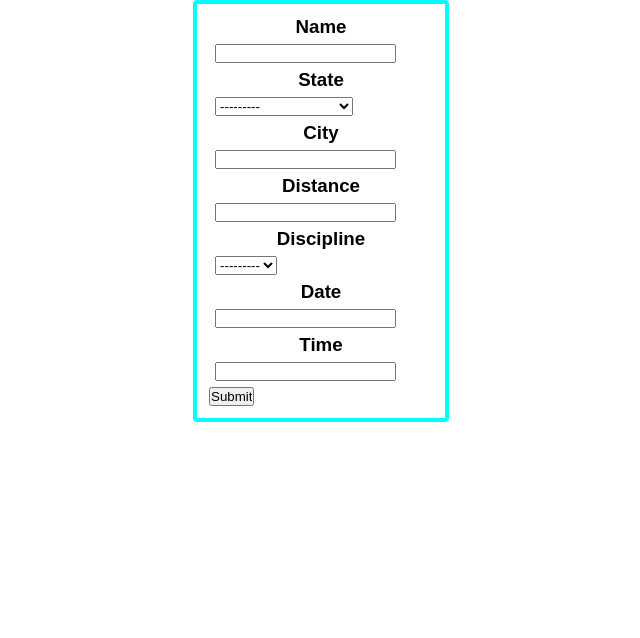
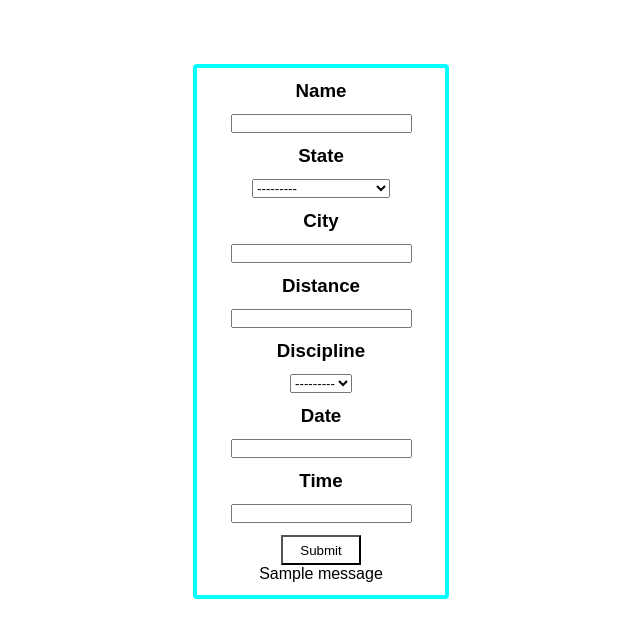
Before and after one commit to ColinS01/Bike-Races, a Django app: page /create/ in a window 1280 px wide. Shown: the part 65-703 px from the top of the page, without its empty margins (319-959 px from the left). Run offline with Django 4.2, Linux system fonts and the light colour scheme; tables that the repository leaves empty hold one stand-in row (values such as "Sample post"); one stand-in notice (Sample message) is shown.

Commit message:
race submit form active

```diff
--- a/bikerides/races/models.py
+++ b/bikerides/races/models.py
@@ -10,7 +10,7 @@ from django.utils import timezone
 states = (('AL', 'Alabama'), ('AK', 'Alaska'), ('AZ', 'Arizona'), ('AR', 'Arkansas'), ('CA', 'California'), ('CO', 'Colorado'), ('CT', 'Connecticut'), ('DE', 'Delaware'), ('DC', 'District of Columbia'), ('FL', 'Florida'), ('GA', 'Georgia'), ('HI', 'Hawaii'), ('ID', 'Idaho'), ('IL', 'Illinois'), ('IN', 'Indiana'), ('IA', 'Iowa'), ('KS', 'Kansas'), ('KY', 'Kentucky'), ('LA', 'Louisiana'), ('ME', 'Maine'), ('MD', 'Maryland'), ('MA', 'Massachusetts'), ('MI', 'Michigan'), ('MN', 'Minnesota'), ('MS', 'Mississippi'), ('MO', 'Missouri'), ('MT', 'Montana'), ('NE', 'Nebraska'), ('NV', 'Nevada'), ('NH', 'New Hampshire'), ('NJ', 'New Jersey'), ('NM', 'New Mexico'), ('NY', 'New York'), ('NC', 'North Carolina'), ('ND', 'North Dakota'), ('OH', 'Ohio'), ('OK', 'Oklahoma'), ('OR', 'Oregon'), ('PA', 'Pennsylvania'), ('RI', 'Rhode Island'), ('SC', 'South Carolina'), ('SD', 'South Dakota'), ('TN', 'Tennessee'), ('TX', 'Texas'), ('UT', 'Utah'), ('VT', 'Vermont'), ('VA', 'Virginia'), ('WA', 'Washington'), ('WV', 'West Virginia'), ('WI', 'Wisconsin'), ('WY', 'Wyoming'))
 
 class Race(models.Model):
-    name = models.CharField(default= "",max_length=24)
+    name = models.CharField(default= "",max_length=24, unique=True)
     state = models.CharField(max_length=16, choices=states)
     city = models.CharField(max_length=16)
     distance = models.IntegerField()
--- a/bikerides/races/static/races/newrace.css
+++ b/bikerides/races/static/races/newrace.css
@@ -115,6 +115,7 @@ a {
     border-width: 4px;
     border-radius: 4px;
     border-color: aqua;
+    margin-top: 5%;
     margin-left: 40%;
     margin-right: 40%;
     padding: 12px;
@@ -123,11 +124,34 @@ a {
 }
 
 .field {
-    padding: 6px;
+    padding: 12px;
+    text-align: center;
 }
 
 .field_label {
     align-items: center;
     justify-content: center;
     text-align: center;
-  }
+}
+
+.submit_button {
+    height: 30px;
+    width: 80px;
+    display: block;
+    margin: auto;
+    align-items: center;
+    justify-content: center;
+    text-align: center;
+    background-color: white;
+}
+
+.submit_button:hover {
+    background-color: #3e8e41;
+    transition: .2s;
+}
+
+.info {
+    text-decoration: none;
+    list-style: none;
+    text-align: center;
+}
--- a/bikerides/races/templates/races/login.html
+++ b/bikerides/races/templates/races/login.html
@@ -17,6 +17,11 @@
             <input type="password" name="password" placeholder="Password...">
             <input type="submit">
             <p>Don't have an account... <a href="/signup/">Signup</a></p>
+            <ul>
+                {% for message in messages %}
+                    <li class="info">{{message}}</li>
+                {% endfor %}
+            </ul>
         </form>
     </div>
 </body>
--- a/bikerides/races/templates/races/newrace.html
+++ b/bikerides/races/templates/races/newrace.html
@@ -4,14 +4,21 @@
     <link rel="stylesheet" href="{% static 'races/newrace.css' %}">
 {% endblock %}
 {% block content %}
+    <div class="race_form">
+        <form action="" method="POST">
             {% csrf_token %}
-    <div class="race_form">
             {% for field in form %}
                 <h3 class="field_label">{{field.label}}</h3>
                 <div class="field">
                     {{field}}
                 </div>
             {% endfor %}
-        <input type="submit">
+            <input class="submit_button" type="submit">
+            <ul>
+                {% for message in messages %}
+                    <li class="info">{{message}}</li>
+                {% endfor %}
+            </ul>
+        </form>
     </div>
 {% endblock %}
--- a/bikerides/races/templates/races/signup.html
+++ b/bikerides/races/templates/races/signup.html
@@ -18,11 +18,11 @@
                 {{field}}
             {% endfor %}
             <p><input type="submit" name="Create User"></p>
-            <p>Already have an account... <a href="/login/">login</a></p>
+            <p class="info">Already have an account... <a href="/login/">login</a></p>
             {% if messages %}
             <ul>
                 {% for message in messages %}
-                    <li>{{message}}</li>
+                    <li class="info">{{message}}</li>
                 {% endfor %}
             </ul>
             {% endif %}
--- a/bikerides/races/views.py
+++ b/bikerides/races/views.py
@@ -55,6 +55,12 @@ def create_race(request):
 
         if form.is_valid():
             form.save()
+            form = CreateRaceForm()
+            messages.info(request, 'Race Successfully Created!')
+
+        else:
+            messages.info(request, 'Race name already exists')
+
 
     context = {'form':form}
     return render(request, 'races/newrace.html', context)
```
Also changed, not shown: bikerides/races/static/races/login.css (+7 -0 lines), bikerides/races/static/races/signup.css (+7 -0 lines), bikerides/db.sqlite3, bikerides/races/migrations/0005_alter_race_name.py (added). Lines whose indentation alone changed are shown as unchanged.
